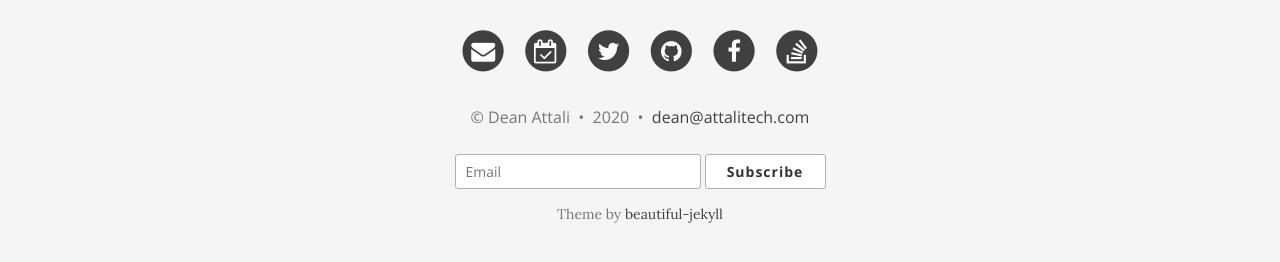
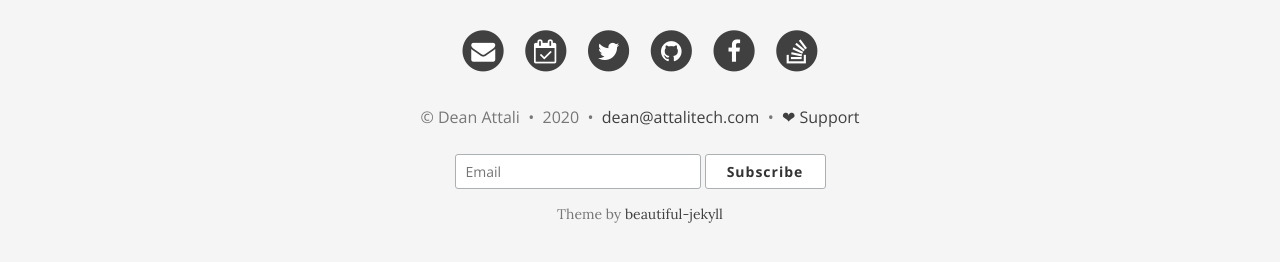
Before and after one commit to daattali/daattali.github.io, a Jekyll site: the page built from index.html, in a window 1280 px wide and 900 px high, scrolled down 2074 px. Shown: the part 625-887 px from the top of the window. Built offline with Jekyll 4.4.1, drawn with Linux system fonts in a browser that asks for light colours; nearby versions of some CDN libraries; the list of posts is cut into pages by our own code.

Commit message:
Update footer.html

```diff
--- a/_includes/footer.html
+++ b/_includes/footer.html
@@ -115,6 +115,9 @@
           &nbsp;&bull;&nbsp;
           <a href="mailto:{{ site.author.email }}?subject=Hello from {{ site.url-pretty }}">{{ site.author.email }}</a>
           {% endif %}
+
+          &nbsp;&bull;&nbsp;
+          <a href="https://github.com/sponsors/daattali" class="footer-support-link" title="Support">❤ Support</a>
         </p>
 
         <div id="mailchimp-subscribe-section-footer" class="mailchimp-subscribe-section">
```
